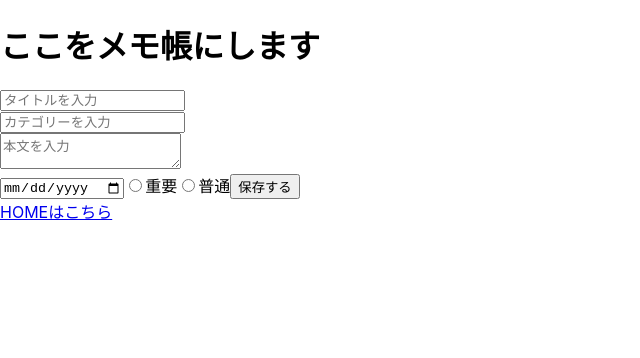
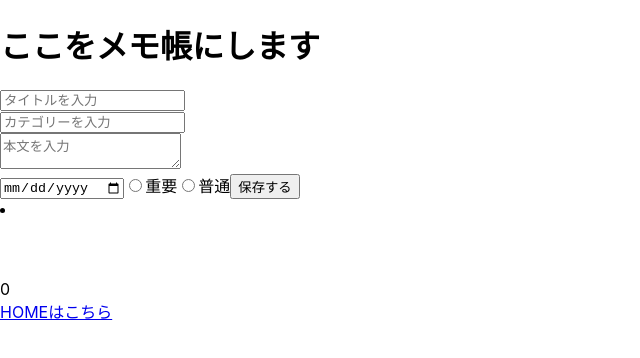
Before and after one commit to keiinuki/vers_notepad, a React (Create React App) app in the folder vers_notepad/: page /notepad in a window 1280 px wide. Shown: the top 358 px of the page, without its empty margins (0-640 px from the left). Built offline with nearby package versions, Linux system fonts and the light colour scheme.

Commit message:
POSTデータ表示まで

```diff
--- a/vers_notepad/src/pages/Home.tsx
+++ b/vers_notepad/src/pages/Home.tsx
@@ -8,7 +8,6 @@ export const Home = () => {
   const [email, setEmail] = useState<string>("");
   const [password, setPassword] = useState<string>("");
   const [redirect, setRedirect] = useState<boolean>(false)
-  //const [token, setToken] = useState<string>("");
 
   const onChangeEmail = (e: React.ChangeEvent<HTMLInputElement>) => {
     e.preventDefault();
@@ -25,13 +24,8 @@ export const Home = () => {
 			password: password,
     }).then((response) => {
       console.log(response.data.access_token);
-      //setToken(response.data.access_token);
       setItem(KEYS.access_token, response.data.access_token);
     })
-  //   .then((resolve) =>{
-  //   console.log(token);
-  //   setItem(KEYS.access_token, response.data.access_token);
-  // });
     setRedirect(true);
   };
 
--- a/vers_notepad/src/pages/Notepad.tsx
+++ b/vers_notepad/src/pages/Notepad.tsx
@@ -9,8 +9,11 @@ export const Notepad = () => {
   const [description, setDescription] = useState<string>("");
   const [date, setDate] = useState<string>("");
   const [mark_div, setMark_div] =useState<number>(0);
-  //const [token, setToken] = useState<string>("");
-  const [memos, setMemos] = useState<string[] | number[]>([]);
+  const [postTitle, setPostTitle] = useState<string>("");
+  const [postCategory, setPostCategory] = useState<string>("");
+  const [postDescription, setPostDescription] = useState<string>("");
+  const [postdate, setPostDate] = useState<string>("");
+  const [postMark_div, setPostMark_div] =useState<number>(0);
 
   const onChangeTitle = (e: React.ChangeEvent<HTMLInputElement>) => {
     e.preventDefault();
@@ -34,18 +37,6 @@ export const Notepad = () => {
     setMark_div(newMark_div)
   };
 
-  // const onClickAdd = () =>{
-  //   setToken(getItem(KEYS.access_token))
-  //   console.log(token);
-    // console.log({
-		// 	title: title,
-		// 	category: category,
-    //   description: description,
-    //   date: date,
-    //   mark_div: mark_div
-    // })
-  //}
-
   const onClickAdd = async () => {
     const token = getItem(KEYS.access_token);
     await axios.post("https://raisetech-memo-api.herokuapp.com/api/memo", {
@@ -55,18 +46,22 @@ export const Notepad = () => {
       date: date,
       mark_div: mark_div,
     },{
-    headers: {
+      headers: {
       Authorization: `Bearer ${token}`,
     }
     }).then((response) => {
       console.log(response.data);
-      setMemos(response.data);
+      setPostTitle(response.data.title);
+      setPostCategory(response.data.category);
+      setPostDescription(response.data.description);
+      setPostDate(response.data.date);
+      setPostMark_div(response.data.mark_div);
 
-    }).catch((error)=>{
+    }).catch(()=>{
       console.error("失敗しました");
     })
     };
-    console.log(memos)
+
 
   return (
     <div>
@@ -81,7 +76,7 @@ export const Notepad = () => {
       <button type= "button" onClick={onClickAdd} >保存する</button>
       </form>
       <div>
-      {memos.map((val)=>(<li>{val}</li>))}
+      <li>{postTitle}<br/>{postCategory}<br/>{postDescription}<br/>{postdate}<br/>{postMark_div}</li>
       </div>
       <div>
       <Link to="/">HOMEはこちら</Link>
```
